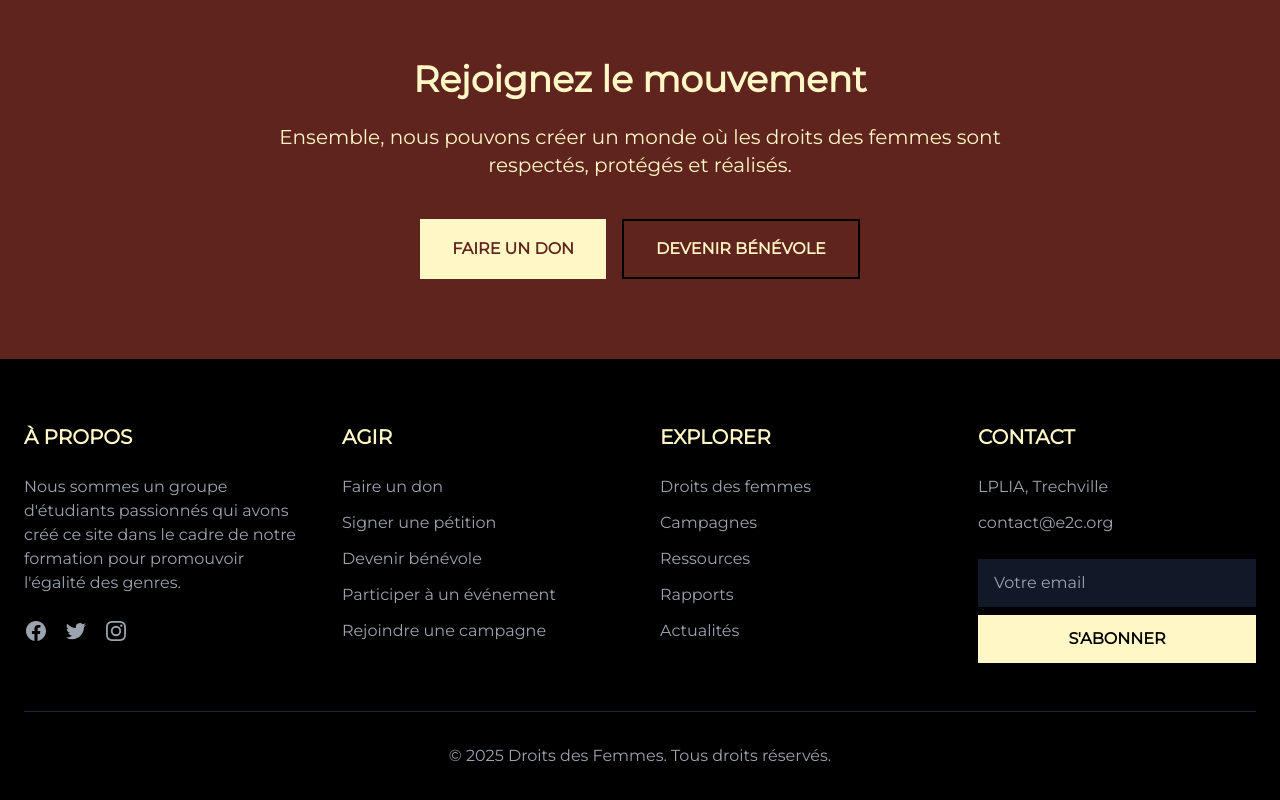
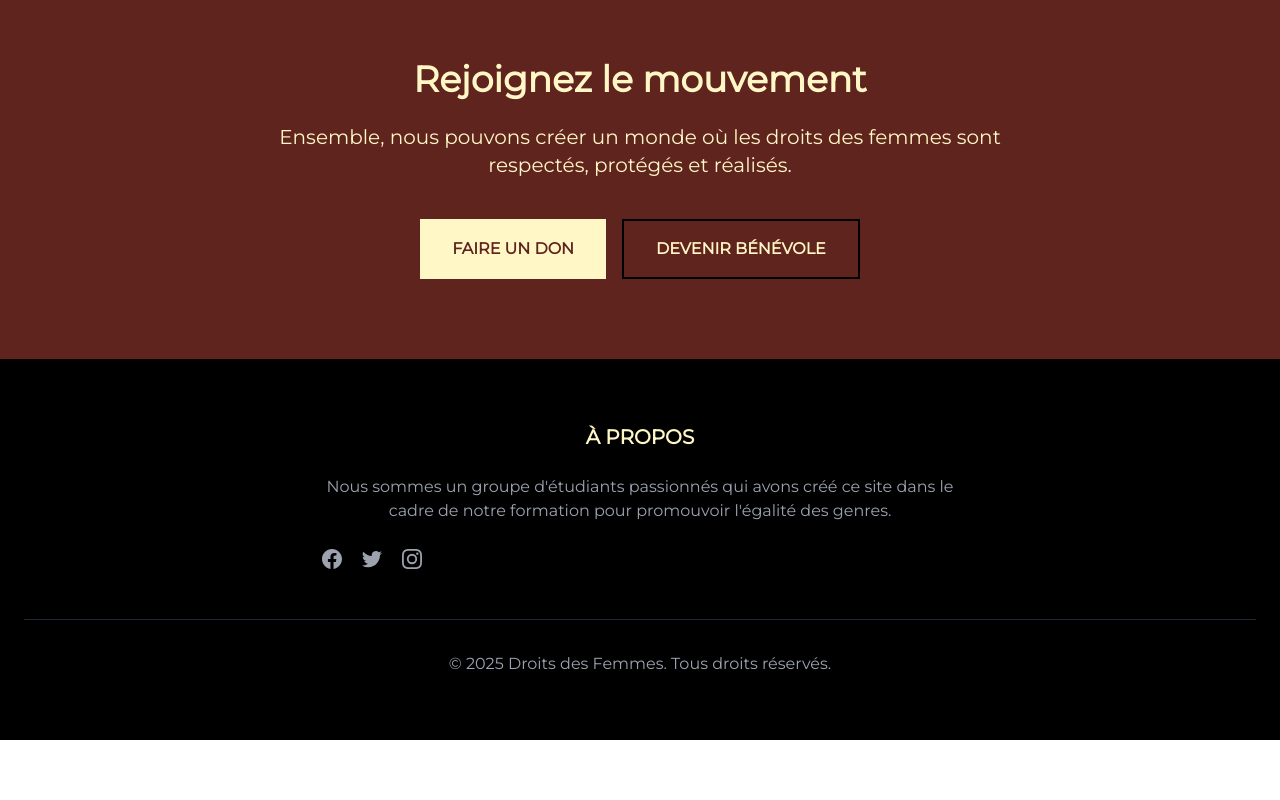
Before and after one commit to maxenceyrowah/AVIF, a React (Vite) app: page /acceuil in a window 1280 px wide. Shown: the part 5264-6064 px from the top of the page. After the commit the page ends 6004 px from the top, so only its background shows below. Built offline with nearby package versions, Linux system fonts and the light colour scheme.

Commit message:
fix: footer component

```diff
--- a/src/shared/components/Footer.tsx
+++ b/src/shared/components/Footer.tsx
@@ -2,9 +2,9 @@ const FooterComponent = () => {
   return (
     <footer className="bg-black text-white py-16">
       <div className="container mx-auto px-6">
-        <div className="grid grid-cols-1 md:grid-cols-4 gap-10">
+        <div className="flex items-center justify-center text-center w-full mx-auto">
           {/* a propos */}
-          <div>
+          <div className="lg:w-[40rem]">
             <h3 className="text-xl font-bold mb-6 text-primary">À PROPOS</h3>
             <p className="text-gray-400 mb-6">
               Nous sommes un groupe d'étudiants passionnés qui avons créé ce
@@ -61,90 +61,6 @@ const FooterComponent = () => {
               </a>
             </div>
           </div>
-
-          {/* agir */}
-          <div>
-            <h3 className="text-xl font-bold mb-6 text-primary">AGIR</h3>
-            <ul className="space-y-3 text-gray-400">
-              <li>
-                <a href="#" className="hover:text-yellow-400 transition">
-                  Faire un don
-                </a>
-              </li>
-              <li>
-                <a href="#" className="hover:text-yellow-400 transition">
-                  Signer une pétition
-                </a>
-              </li>
-              <li>
-                <a href="#" className="hover:text-yellow-400 transition">
-                  Devenir bénévole
-                </a>
-              </li>
-              <li>
-                <a href="#" className="hover:text-yellow-400 transition">
-                  Participer à un événement
-                </a>
-              </li>
-              <li>
-                <a href="#" className="hover:text-yellow-400 transition">
-                  Rejoindre une campagne
-                </a>
-              </li>
-            </ul>
-          </div>
-
-          {/* explorer */}
-          <div>
-            <h3 className="text-xl font-bold mb-6 text-primary">EXPLORER</h3>
-            <ul className="space-y-3 text-gray-400">
-              <li>
-                <a href="#" className="hover:text-yellow-400 transition">
-                  Droits des femmes
-                </a>
-              </li>
-              <li>
-                <a href="#" className="hover:text-yellow-400 transition">
-                  Campagnes
-                </a>
-              </li>
-              <li>
-                <a href="#" className="hover:text-yellow-400 transition">
-                  Ressources
-                </a>
-              </li>
-              <li>
-                <a href="#" className="hover:text-yellow-400 transition">
-                  Rapports
-                </a>
-              </li>
-              <li>
-                <a href="#" className="hover:text-yellow-400 transition">
-                  Actualités
-                </a>
-              </li>
-            </ul>
-          </div>
-
-          {/* constact */}
-          <div>
-            <h3 className="text-xl font-bold mb-6 text-primary">CONTACT</h3>
-            <ul className="space-y-3 text-gray-400">
-              <li>LPLIA, Trechville</li>
-              <li>contact@e2c.org</li>
-            </ul>
-
-            <form className="mt-6">
-              <input
-                type="email"
-                placeholder="Votre email"
-                className="w-full bg-gray-900 text-white px-4 py-3 mb-2 focus:outline-none"
-              />
-              <button className="w-full bg-primary text-black font-bold py-3 hover:bg-yellow-300 transition duration-300">
-                S'ABONNER
-              </button>
-            </form>
-          </div>
         </div>
 
         <div className="border-t border-gray-800 mt-12 pt-8 text-center text-gray-400">
```
